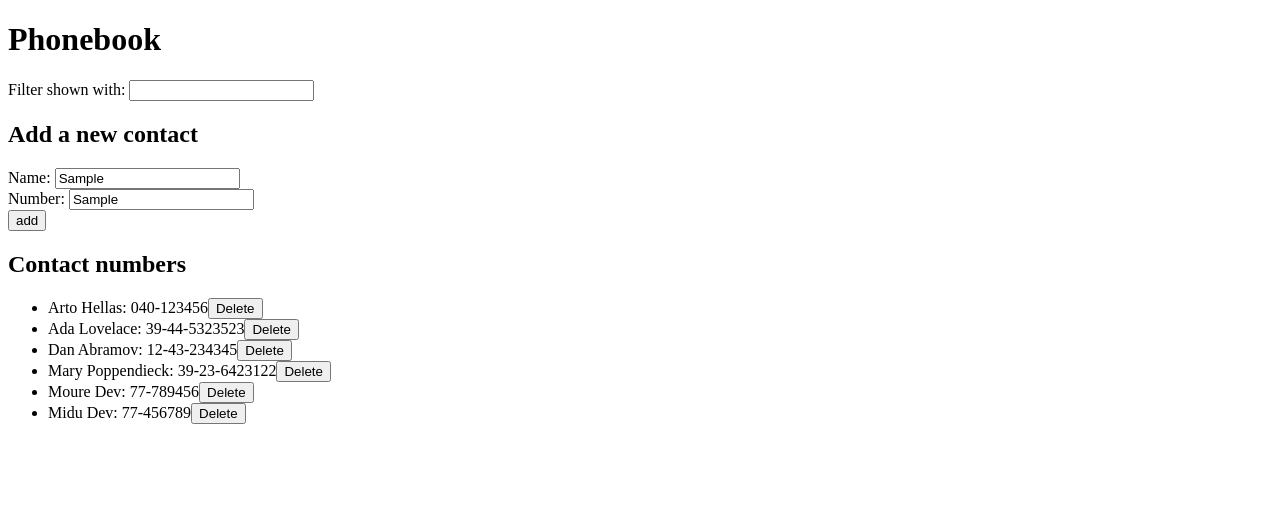
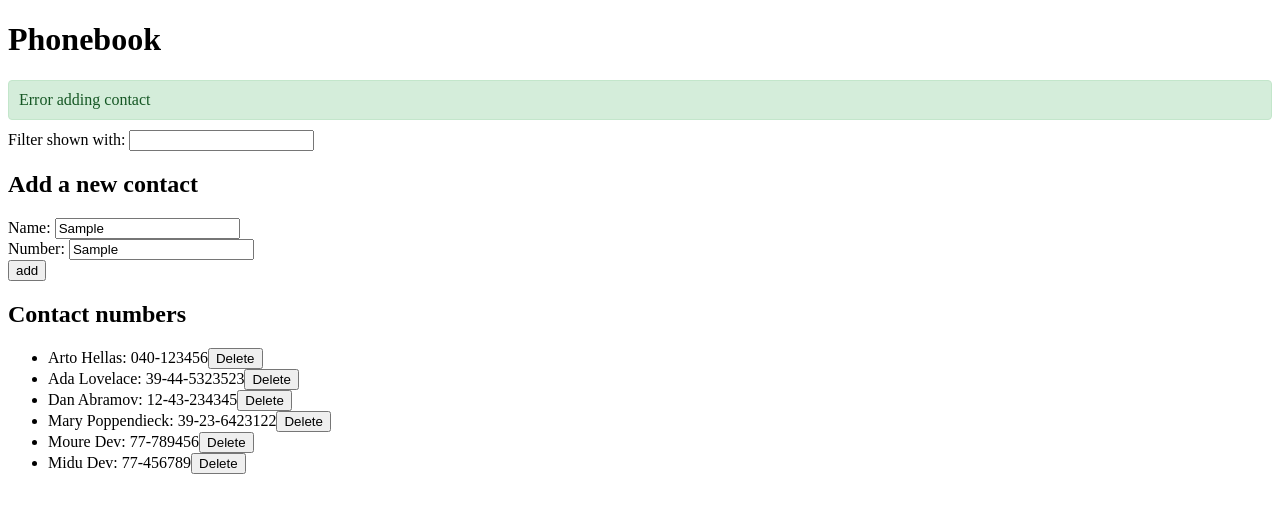
Before and after one commit to Micky-CM/Fullstack-Excercises, a React (Vite) app in the folder part2/phonebook/: page / in a window 1280 px wide. Both pictures are taken after typing "Sample", "Sample" into the empty fields and a click on the button "add". Shown: the top 512 px of the page. Built offline with nearby package versions, Linux system fonts and the light colour scheme; no server answers; data requests are answered from the project's data file.

Commit message:
Ejercicio 2.16 y 2.17 - Parte 2: Mostrar notificaciones de operaciones exitosas y no exitosas usando promesas

```diff
--- a/part2/phonebook/src/App.jsx
+++ b/part2/phonebook/src/App.jsx
@@ -1,5 +1,6 @@
 import { useState, useEffect } from 'react'
 import contactService from './services/contacts'
+import Notification from './components/Notification'
 import Filter from './components/Filter'
 import PersonForm from './components/PersonForm'
 import Persons from './components/Persons'
@@ -9,12 +10,27 @@ const App = () => {
   const [newName, setNewName] = useState('')
   const [newNumber, setNewNumber] = useState('')
   const [filterName, setFilterName] = useState('')
+  const [message, setMessage] = useState(null)
 
   useEffect(()=> {
-    contactService.getAll().then(initialPerson=> {
+    contactService.getAll()
+      .then(initialPerson=> {
         setPersons(initialPerson)
       })
+      .catch(error => {
+        setMessage('Error loading contacts from server')
+        setTimeout(() => {
+          setMessage(null)
+        }, 5000);
+      })
   }, [])
+
+  const showMessage = (msg) => {
+    setMessage(msg)
+    setTimeout(() => {
+      setMessage(null)
+    }, 4000);
+  }
 
   const addPerson = (event)=> {
     event.preventDefault()
@@ -28,33 +44,43 @@ const App = () => {
 
     if (existingPerson) {
       if (existingPerson.number !== newNumber.trim()){
-        if (window.confirm(`${newName} is already added to phonebook, replace the old number with a new one?`)) {
+        if (window.confirm(`'${newName}' is already added to phonebook, replace the old number with a new one?`)) {
           const updatedPerson = {
             ...existingPerson,
             number: newNumber.trim()
           }
-          contactService.update(existingPerson.id, updatedPerson).then(returnedPerson => {
+          contactService.update(existingPerson.id, updatedPerson)
+            .then(returnedPerson => {
               setPersons(persons.map(person =>
                 person.id !== existingPerson.id ? person: returnedPerson
               ))
+              showMessage(`Updated number for '${existingPerson.name}'`)
               setNewName('')
               setNewNumber('')
             })
+            .catch(error => {
+              showMessage(`Error updating contact '${existingPerson.name}'`)
+            })
         }
       } else {
-        alert(`${newName} with number ${newNumber} is already added to phonebook`)
+        showMessage(`'${newName}' with number '${newNumber}' is already added to phonebook`)
       }
     } else if (numberExist) {
-      alert(`${newNumber} is already used by another contact`)
+      showMessage(`'${newNumber}' is already used by another contact`)
     }else {
       const newPerson = {
-        name: newName,
-        number: newNumber
+        name: newName.trim(),
+        number: newNumber.trim()
       }
-      contactService.create(newPerson).then(returnedPerson => {
+      contactService.create(newPerson)
+        .then(returnedPerson => {
+          showMessage(`${newPerson.name} was added successfully`)
           setPersons([...persons, returnedPerson])
           setNewName('')
           setNewNumber('')
+        })
+        .catch(error => {
+          showMessage('Error adding contact')
         })
     }
   }
@@ -64,7 +90,11 @@ const App = () => {
       contactService
         .remove(id)
         .then(() => {
+          showMessage(`${name} was deleted successfully`)
           setPersons(persons.filter(person => person.id !== id))
+        })
+        .catch(error => {
+          setMessage(`Information of '${name}' has already been removed from server`)
         })
     }
   }
@@ -72,7 +102,6 @@ const App = () => {
   const filteredPersons = persons.filter(
     person => person.name.toLowerCase().includes(filterName.trim().toLowerCase())
   )
-
 
   const handleNameChange = (event)=> {
     setNewName(event.target.value)
@@ -87,6 +116,7 @@ const App = () => {
   return (
     <div>
       <h1>Phonebook</h1>
+      <Notification message={message} />
       <Filter filterName={filterName} handleFilterChange={handleFilterChange} />
       <h2>Add a new contact</h2>
       <PersonForm
--- /dev/null
+++ b/part2/phonebook/src/components/Notification.jsx
@@ -0,0 +1,10 @@
+const Notification = ({ message }) => {
+  if (message === null)
+    return null
+
+    return (
+      <div className="notification">{message}</div>
+    )
+  }
+
+export default Notification
--- /dev/null
+++ b/part2/phonebook/src/index.css
@@ -0,0 +1,14 @@
+.notification {
+  background-color: #d4edda;
+  color: #155724;
+  border: 1px solid #c3e6cb;
+  padding: 10px;
+  margin: 10px 0;
+  border-radius: 4px;
+}
+
+.notification.error {
+  background-color: #f8d7da;
+  color: #721c24;
+  border-color: #f5c6cb;
+}
--- a/part2/phonebook/src/main.jsx
+++ b/part2/phonebook/src/main.jsx
@@ -1,4 +1,5 @@
 import { createRoot } from 'react-dom/client'
 import App from './App.jsx'
+import './index.css'
 
 createRoot(document.getElementById('root')).render(<App />)
```
Lines whose indentation alone changed are shown as unchanged.
